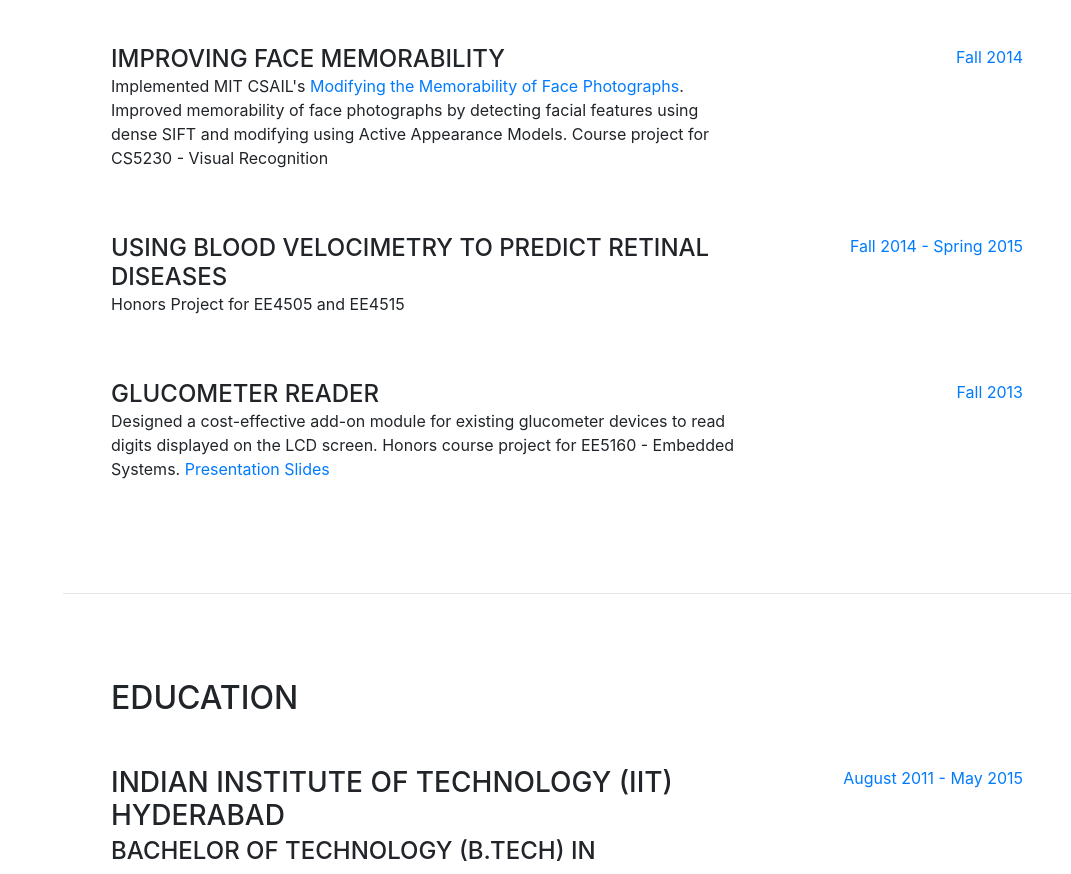
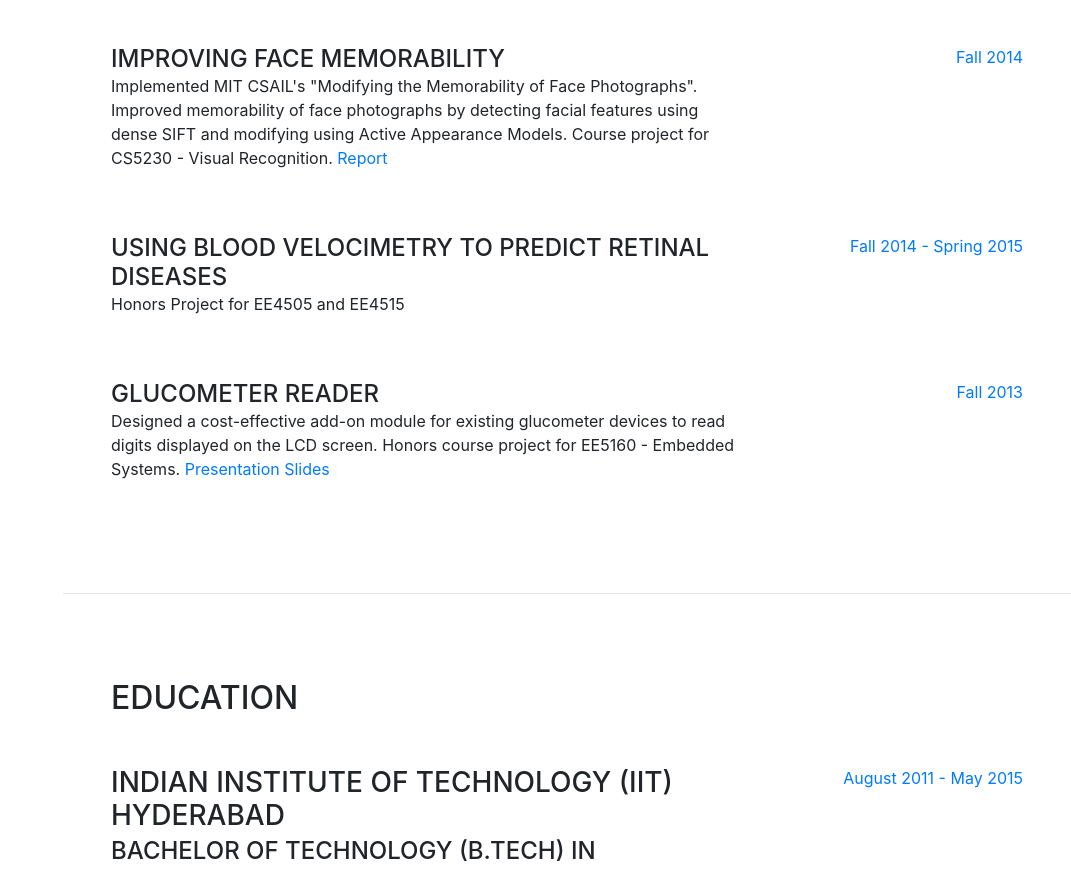
Before and after one commit to nileshnegi/nileshnegi.github.io, a website with bundled scripts: page index.html in a window 1280 px wide. Shown: the part 2751-3625 px from the top of the page, without its empty margins (209-1280 px from the left). Built offline with nearby package versions, Linux system fonts and the light colour scheme; a web font is replaced by a local one.

Commit message:
Update index.html

```diff
--- a/index.html
+++ b/index.html
@@ -191,7 +191,7 @@
 		  <div class="resume-item d-flex flex-column flex-md-row mb-5">
             <div class="resume-content mr-auto">
               <h4 class="mb-0">Improving face memorability</h4>
-              <p>Implemented MIT CSAIL's <a href="http://people.csail.mit.edu/torralba/publications/iccv2013_khosla.pdf">Modifying the Memorability of Face Photographs</a>. Improved memorability of face photographs by detecting facial features using dense SIFT and modifying using Active Appearance Models. Course project for CS5230 - Visual Recognition</p>
+              <p>Implemented MIT CSAIL's "Modifying the Memorability of Face Photographs". Improved memorability of face photographs by detecting facial features using dense SIFT and modifying using Active Appearance Models. Course project for CS5230 - Visual Recognition. <a href="https://drive.google.com/file/d/1Svxd8zf02Z_PDG3JOqRtjawGxjx8dUZA/view?usp=sharing">Report</a></p>
             </div>
             <div class="resume-date text-md-right">
               <span class="text-primary">Fall 2014</span>
```
